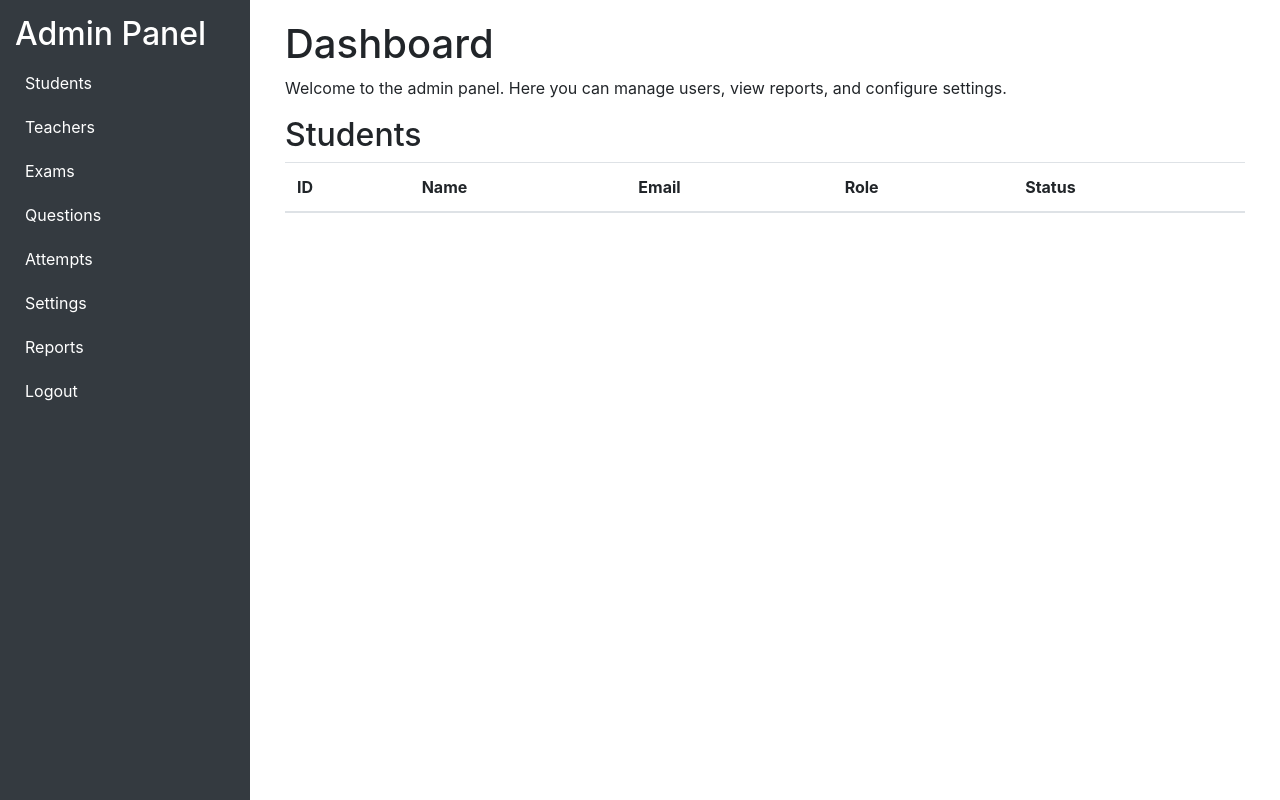
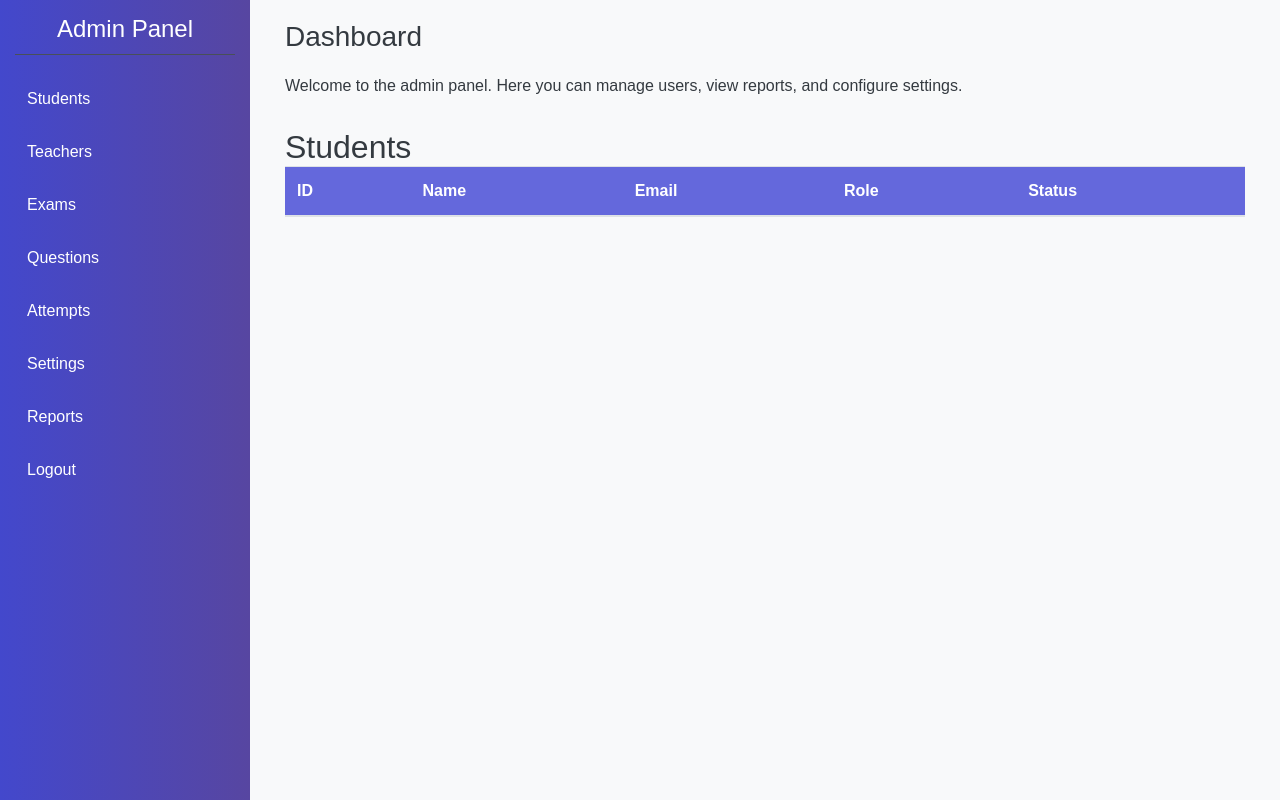
Before and after one commit to ChetanPawar49/SmartGrade, a plain HTML site: page FrontEnd/HTML/admin.html in a window 1280 px wide. Drawn offline with nearby package versions, Linux system fonts and the light colour scheme; no server answers.

Commit message:
Added Registartion and admin

```diff
--- /dev/null
+++ b/FrontEnd/CSS/admin.css
@@ -0,0 +1,122 @@
+/* Reset some basic elements */
+body, h1, h2, p, table, th, td {
+    margin: 0;
+    padding: 0;
+    box-sizing: border-box;
+}
+
+/* Body styles */
+body {
+    display: flex;
+    font-family: Arial, sans-serif;
+    background-color: #f8f9fa;
+    color: #343a40;
+    height: 100vh;
+}
+
+/* Sidebar styles */
+.sidebar {
+    width: 250px;
+    /* background-color: #343a40; */
+    background: linear-gradient(to right, #4348cc, #5746a1);
+    color: white;
+    padding: 15px;
+    display: flex;
+    flex-direction: column;
+    flex-shrink: 0;
+}
+
+.sidebar h2 {
+    text-align: center;
+    margin-bottom: 20px;
+    font-size: 24px;
+    border-bottom: 1px solid #495057;
+    padding-bottom: 10px;
+}
+
+.sidebar a {
+    color: white;
+    text-decoration: none;
+    padding: 12px;
+    margin-bottom: 5px;
+    display: block;
+    border-radius: 5px;
+    font-size: 16px;
+}
+
+.sidebar a:hover {
+    /* background-color: #495057; */
+    background-color: #2f34a3;
+}
+
+/* Main content styles */
+.main-content {
+    flex-grow: 1;
+    padding: 20px;
+    overflow-y: auto;
+}
+
+.main-content h1 {
+    font-size: 28px;
+    margin-bottom: 20px;
+}
+
+.main-content p {
+    margin-bottom: 30px;
+    font-size: 16px;
+}
+
+/* Section styles */
+.section {
+    display: none;
+}
+
+.section.active {
+    display: block;
+}
+
+/* Table styles */
+table {
+    width: 100%;
+    border-collapse: collapse;
+    margin-bottom: 20px;
+}
+
+table thead {
+    /* background-color: #343a40; */
+    background-color: #6468dc;
+    color: white;
+}
+
+table th, table td {
+    padding: 12px;
+    text-align: left;
+    border-bottom: 1px solid #ddd;
+}
+
+table tbody tr:hover {
+    background-color: #f1f1f1;
+}
+
+/* Responsive design */
+@media (max-width: 768px) {
+    body {
+        flex-direction: column;
+    }
+
+    .sidebar {
+        width: 100%;
+        max-width: none;
+        flex-direction: row;
+        justify-content: space-around;
+    }
+
+    .main-content {
+        padding: 15px;
+    }
+
+    .sidebar a {
+        padding: 10px 5px;
+        text-align: center;
+    }
+}
--- a/FrontEnd/CSS/login.css
+++ b/FrontEnd/CSS/login.css
@@ -9,10 +9,15 @@ body {
     /* background-color: #602c03; */
     /* background-color: #FF3CAC;
     background-image: linear-gradient(225deg, #FF3CAC 0%, #784BA0 50%, #2B86C5 100%); */
-    display: flex;
+    /* display: flex;
     justify-content: center;
     align-items: center;
-    height: 100vh;
+    height: 100vh; */
+}
+
+div .home {
+    width: 10%;
+    margin: 10px;
 }
 
 .login-container {
@@ -25,6 +30,7 @@ body {
     text-align: center;
     position: relative;
     transition: transform 0.3s ease, border-color 0.3s ease;
+    margin: 190px auto;
 }
 
 .login-container:hover {
--- a/FrontEnd/CSS/signup.css
+++ b/FrontEnd/CSS/signup.css
@@ -11,10 +11,15 @@ body {
     /* background: linear-gradient(45deg ,#614385 , #516395); */
     /* background-color: #FF3CAC;
     background-image: linear-gradient(225deg, #FF3CAC 0%, #784BA0 50%, #2B86C5 100%); */
-    display: flex;
+    /* display: flex;
     justify-content: center;
     align-items: center;
-    height: 100vh;
+    height: 100vh; */
+}
+
+div .home {
+    width: 10%;
+    margin: 10px;
 }
 
 .signup-container {
@@ -28,6 +33,7 @@ body {
     text-align: center;
     position: relative;
     transition: transform 0.3s ease, border-color 0.3s ease;
+    margin: 50px auto;
 }
 
 .signup-container:hover {
--- a/FrontEnd/CSS/styles.css
+++ b/FrontEnd/CSS/styles.css
@@ -40,7 +40,6 @@ body {
     margin-bottom: 50px;
     text-align: center;
     /*border-radius: 0%;*/
-
    /* animation: bounce 2s infinite;*/
 }
 
--- /dev/null
+++ b/FrontEnd/CSS/userInterface.css
@@ -0,0 +1,40 @@
+body {
+    font-family: 'Arial', sans-serif;
+    margin: 0;
+    padding: 0;
+    background-color: #e9f2f9; /* Light blue background */
+    color: #333;
+}
+.container {
+    max-width: 800px;
+    margin: 20px auto;
+    padding: 20px;
+    background-color: #fff;
+    border-radius: 8px;
+    box-shadow: 0 4px 8px rgba(0, 0, 0, 0.1);
+    text-align: center;
+}
+h1 {
+    color: #007bff; /* Blue color for the heading */
+    margin-bottom: 20px;
+}
+p {
+    font-size: 1rem;
+    line-height: 1.6;
+    margin: 15px 0;
+    color: #555;
+}
+span {
+    font-weight: bold;
+    color: #007bff; /* Blue color for span text */
+}
+.logo {
+    width: 100px;
+    height: auto;
+    margin-bottom: 20px;
+}
+@media (max-width: 600px) {
+    p {
+        font-size: 0.9rem;
+    }
+}
--- a/FrontEnd/HTML/admin.html
+++ b/FrontEnd/HTML/admin.html
@@ -6,7 +6,8 @@
     <title>Admin Dashboard</title>
     <!-- Bootstrap CSS -->
     <link href="https://stackpath.bootstrapcdn.com/bootstrap/4.5.2/css/bootstrap.min.css" rel="stylesheet">
-    <style>
+    <link rel="stylesheet" href="/css/admin.css">
+    <!-- <style>
         body {
             display: flex;
             height: 100vh;
@@ -39,7 +40,7 @@
         .section.active {
             display: block;
         }
-    </style>
+    </style> -->
 </head>
 <body>
     <!-- Sidebar -->
@@ -56,7 +57,7 @@
         <!-- <a href="#transactions" data-target="transactions-section">Transactions</a> -->
         <a href="#settings">Settings</a>
         <a href="#reports">Reports</a>
-        <a href="#logout">Logout</a>
+        <a href="#logout" data-target="logout-section">Logout</a>
     </div>
 
     <!-- Main Content -->
@@ -216,6 +217,12 @@
                     <!-- </tbody>
                 </table>
             </div> -->
+
+            <!-- Logout Section -->
+            <div id="logout-section" class="section">
+                <h2>Logout</h2>
+                <button class="btn btn-danger" onclick="logout()">Logout</button>
+            </div>
         </div>
     </div>
 
@@ -278,6 +285,14 @@
             fetchData('/question', 'questions-table');
             fetchData('/attempt', 'attempts-table');
         });
+
+        // Logout function
+        function logout() {
+            // Perform logout action here
+            // For example: window.location.href = '/logout';
+            window.top.location.href = '/';
+            alert('Logged out successfully!');
+        }
     </script>
 </body>
 
--- /dev/null
+++ b/FrontEnd/favicon_io/about.txt
@@ -0,0 +1,6 @@
+This favicon was generated using the following font:
+
+- Font Title: New Amsterdam
+- Font Author: Copyright 2024 The New Amsterdam Project Authors (https://github.com/vladimirnikolic1/NewAmsterdam)
+- Font Source: https://fonts.gstatic.com/s/newamsterdam/v1/YA9Vr02Y5lucHqUlbEe51kBtl7mGiv_Q7dA.ttf
+- Font License: SIL Open Font License, 1.1 (http://scripts.sil.org/OFL))
```
Also changed, not shown: FrontEnd/HTML/exam.html (+1 -0 lines), FrontEnd/HTML/home.html (+5 -0 lines), FrontEnd/HTML/login.html (+8 -1 lines), FrontEnd/HTML/signup.html (+9 -0 lines), FrontEnd/HTML/userInterface.html (+3 -0 lines), FrontEnd/favicon_io/android-chrome-192x192.png (added), FrontEnd/favicon_io/android-chrome-512x512.png (added), FrontEnd/favicon_io/apple-touch-icon.png (added), FrontEnd/favicon_io/favicon-16x16.png (added), FrontEnd/favicon_io/favicon-32x32.png (added), FrontEnd/favicon_io/favicon.ico (added), FrontEnd/favicon_io/site.webmanifest (added).
